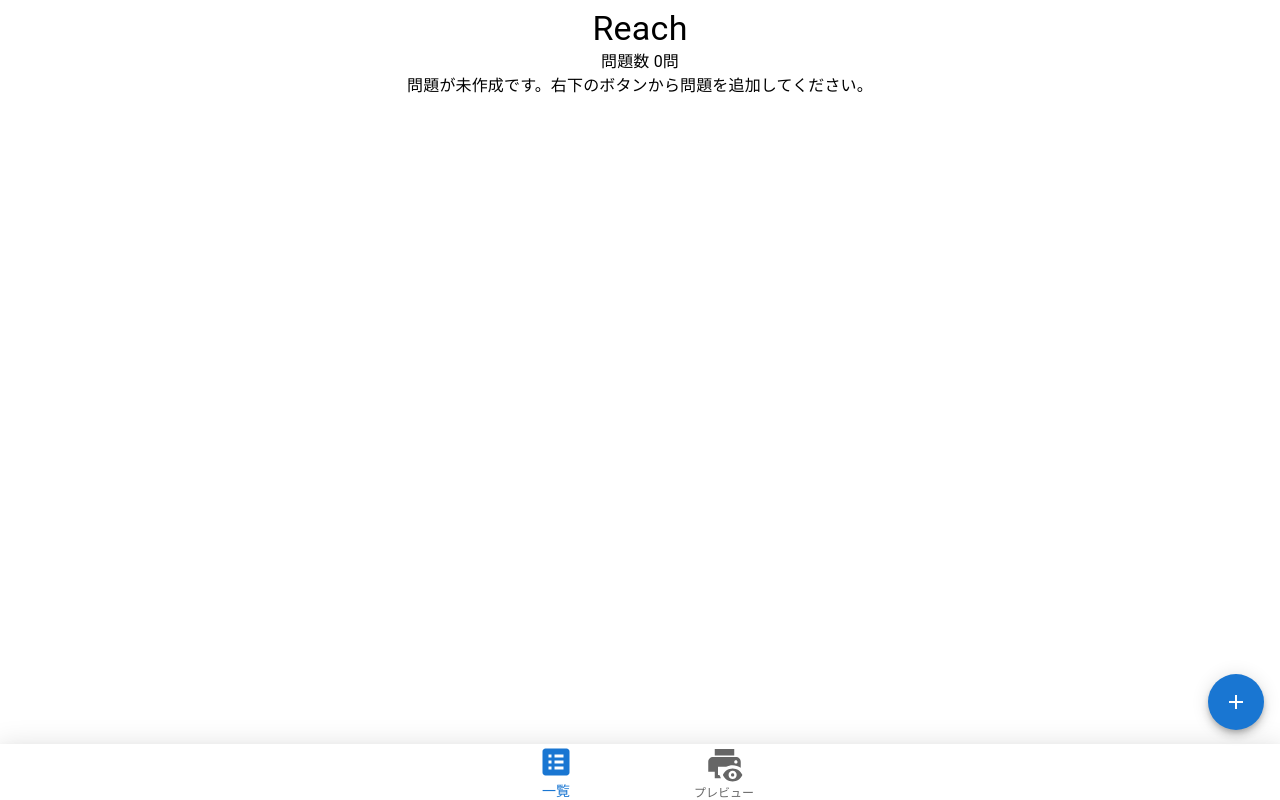
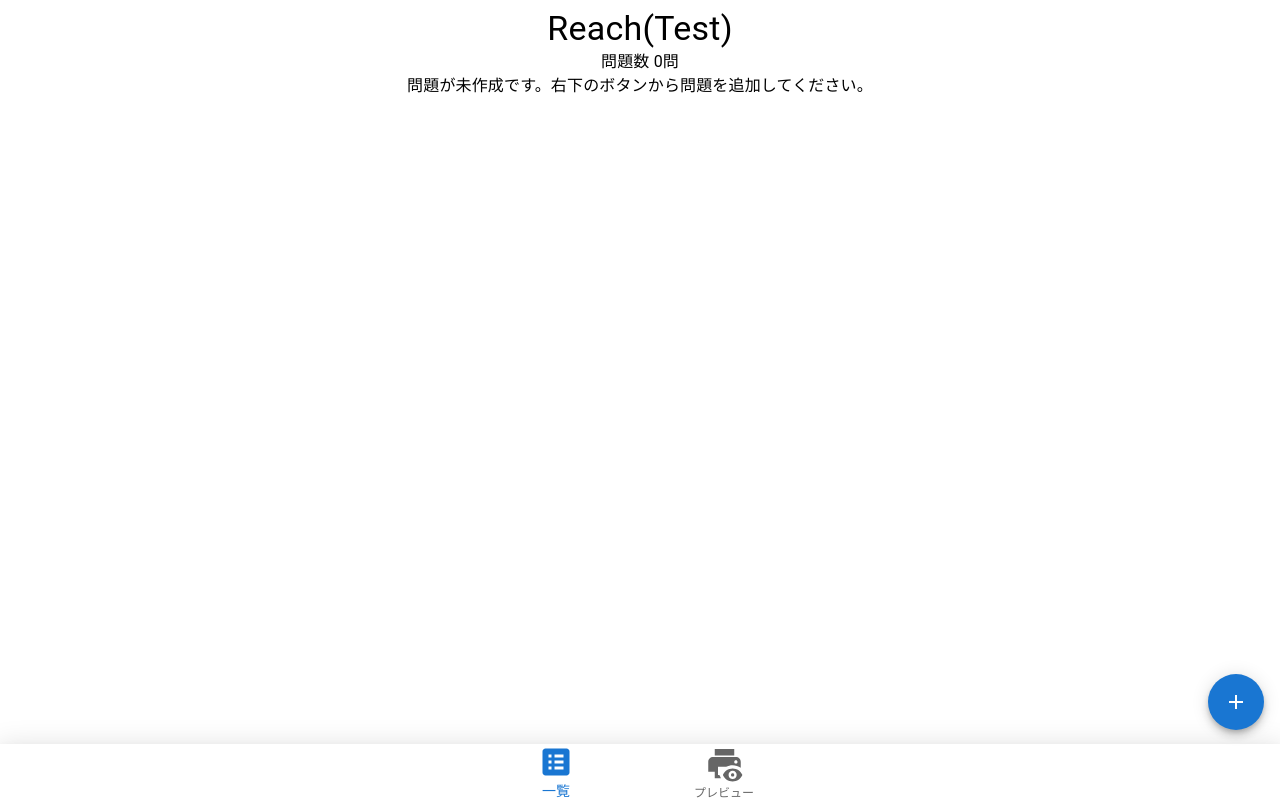
Before and after one commit to nekorisu8150/reach, a React app: page / in a window 1280 px wide. Built offline with nearby package versions, Linux system fonts and the light colour scheme.

Commit message:
ビルド出力先変更（テスト）

```diff
--- a/config/paths.js
+++ b/config/paths.js
@@ -21,7 +21,7 @@ const publicUrlOrPath = getPublicUrlOrPath(
   process.env.PUBLIC_URL
 );
 
-const buildPath = process.env.BUILD_PATH || 'build';
+const buildPath = process.env.BUILD_PATH || 'docs';
 
 const moduleFileExtensions = [
   'web.mjs',
--- a/src/App.js
+++ b/src/App.js
@@ -368,7 +368,7 @@ export default function App() {
             {/* 共通UI */}
             <Box id="app-bar">
                 <Typography variant="h4">
-                    Reach
+                    Reach(Test)
                 </Typography>
                 <Typography>問題数 {createdTextList.length}問</Typography>
             </Box>
```
Also changed, not shown: 8 other files (tests, documents, lock files or other folders).
